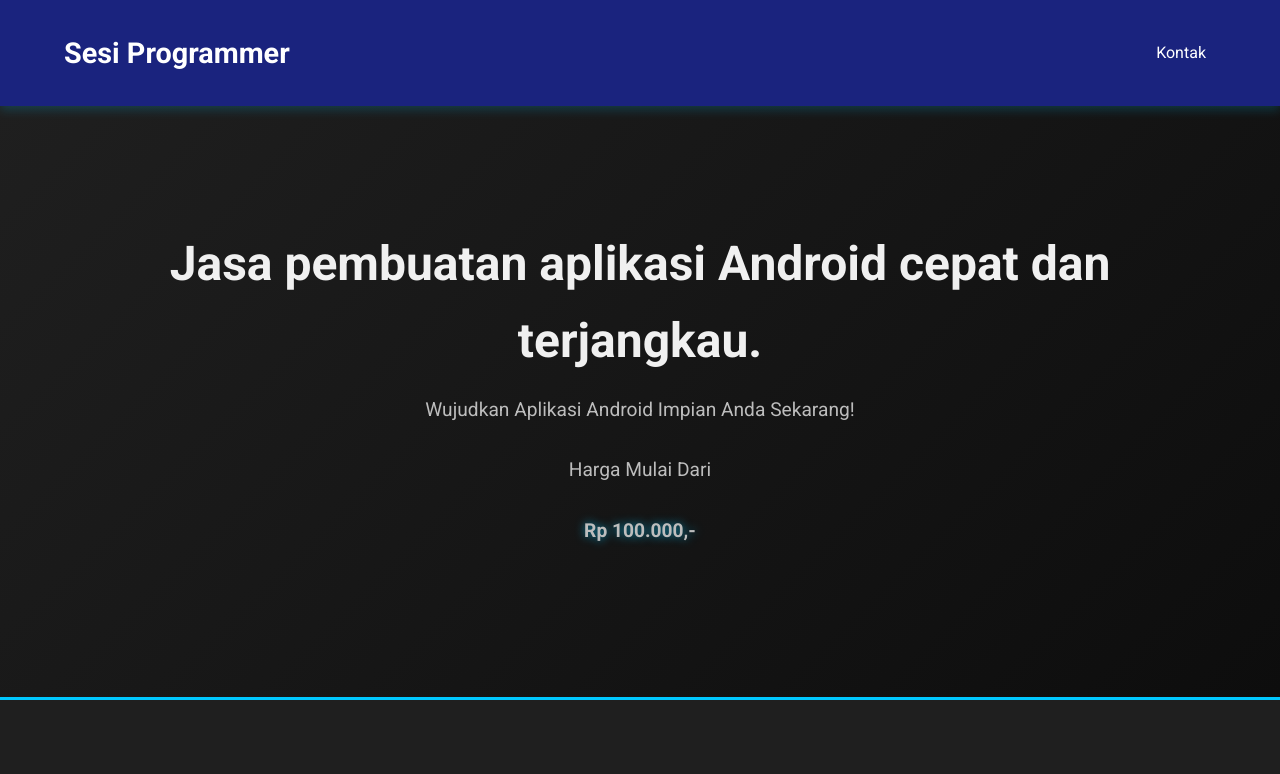
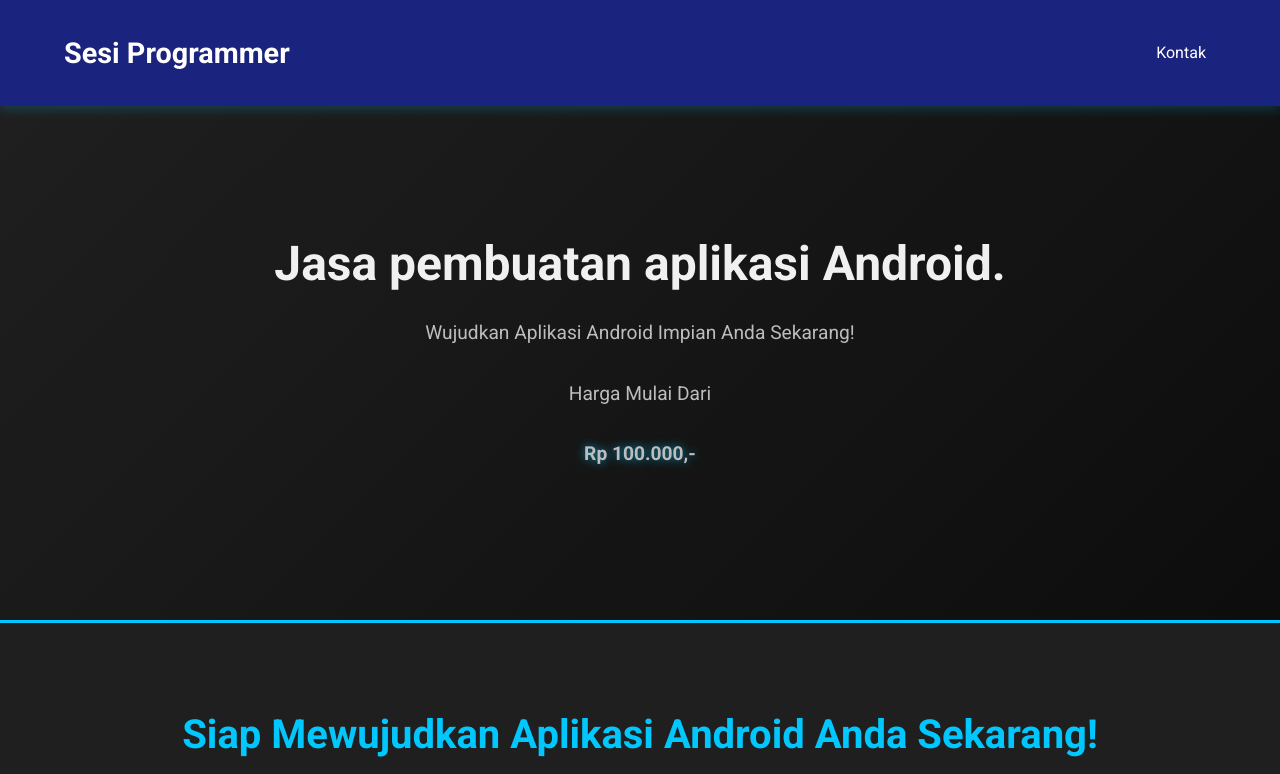
Before and after one commit to sesiprogrammer/jasa-pembuatan-aplikasi-android, a plain HTML site: page index.html in a window 1280 px wide. Shown: the top 774 px of the page. Drawn offline with Linux system fonts and the light colour scheme.

Commit message:
Update index.html

```diff
--- a/index.html
+++ b/index.html
@@ -25,7 +25,7 @@
 
     <section id="hero" class="hero">
         <div class="container">
-            <h2>Jasa pembuatan aplikasi Android cepat dan terjangkau.</h2>
+            <h2>Jasa pembuatan aplikasi Android.</h2>
             <p>Wujudkan Aplikasi Android Impian Anda Sekarang!</p>
             <p class="harga-mulai">Harga Mulai Dari</p>
             <p class="harga-utama">Rp 100.000,-</p>
```
